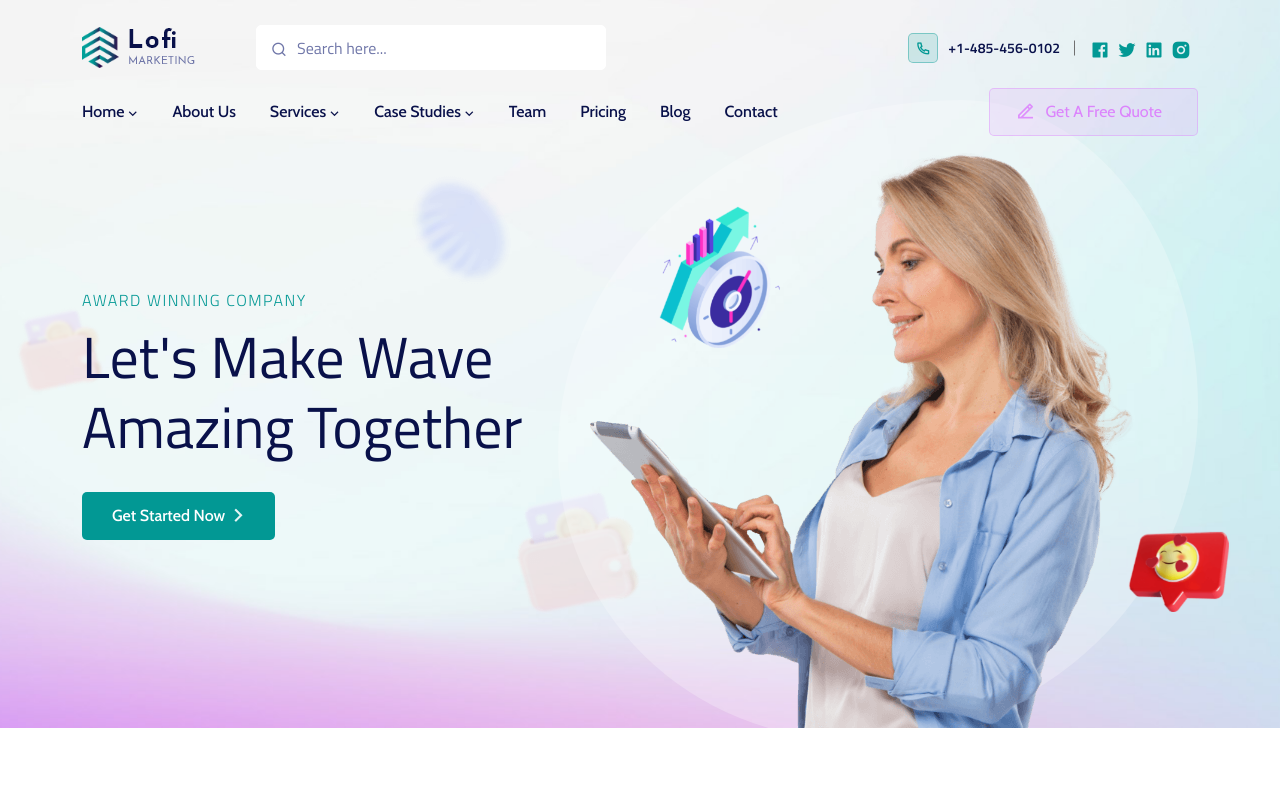
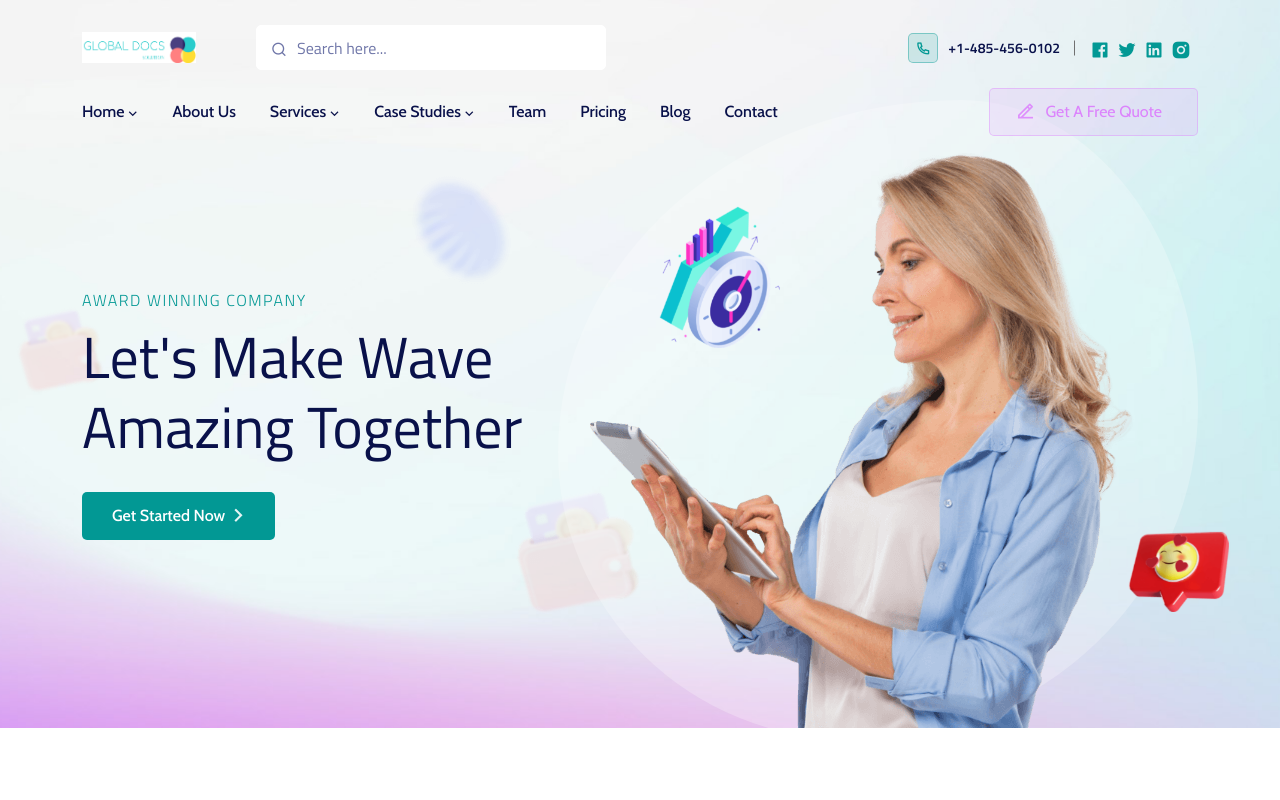
Before and after one commit to tannu2006/Global-Docs-Solution, a Next.js app: page / in a window 1280 px wide. Shown: the top 800 px of the page. Built offline with nearby package versions, Linux system fonts and the light colour scheme.

Commit message:
logo final

```diff
--- a/components/Layouts/Navbar.js
+++ b/components/Layouts/Navbar.js
@@ -47,7 +47,7 @@ const Navbar = () => {
             <div className="container">
               <Link href="/" className="navbar-brand d-lg-none">
                 <Image
-                  src="/images/logo.png"
+                  src="/images/Glogo.png"
                   alt="Site logo"
                   width={114}
                   height={41}
@@ -84,7 +84,7 @@ const Navbar = () => {
                             currentPath == "/" && "active"
                           }`}
                         >
-                          Technology Solutions
+                          UAE Embassy Attestation
                         </Link>
                       </li>
 
@@ -95,7 +95,7 @@ const Navbar = () => {
                             currentPath == "/digital-marketing/" && "active"
                           }`}
                         >
-                          Digital Marketing
+                          Qatar Embassy Attestation
                         </Link>
                       </li>
 
@@ -106,7 +106,7 @@ const Navbar = () => {
                             currentPath == "/business-consulting/" && "active"
                           }`}
                         >
-                          Business Consulting
+                          Saudi Embassy Attestation
                         </Link>
                       </li>
 
@@ -118,7 +118,7 @@ const Navbar = () => {
                             "active"
                           }`}
                         >
-                          Cybersecurity Services
+                          Kuwait Embassy Attestation
                         </Link>
                       </li>
 
--- a/components/Layouts/TopHeader.js
+++ b/components/Layouts/TopHeader.js
@@ -12,8 +12,8 @@ const TopHeader = () => {
               <div className="top-header-start d-flex align-items-center">
                 <Link href="/" className="logo d-inline-block">
                   <Image
-                    src="/images/logo.png"
-                    alt="image"
+                    src="/images/Glogo.png"
+                    alt="logo"
                     width={114}
                     height={41}
                   />
```
Also changed, not shown: public/images/Glogo.png (added).
